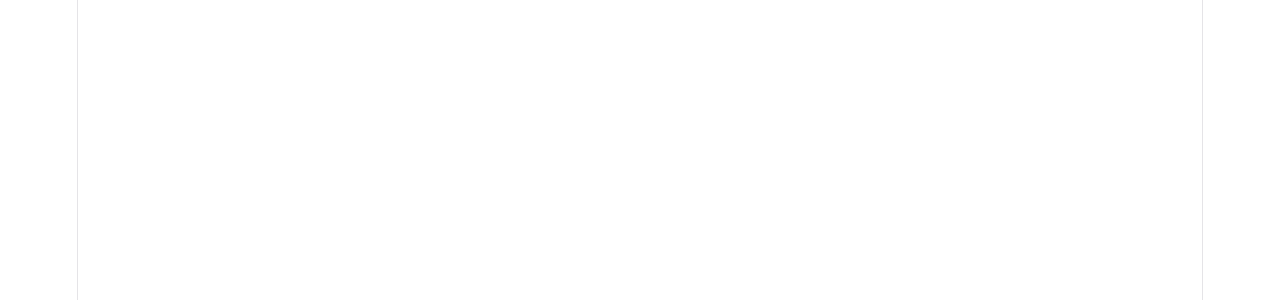
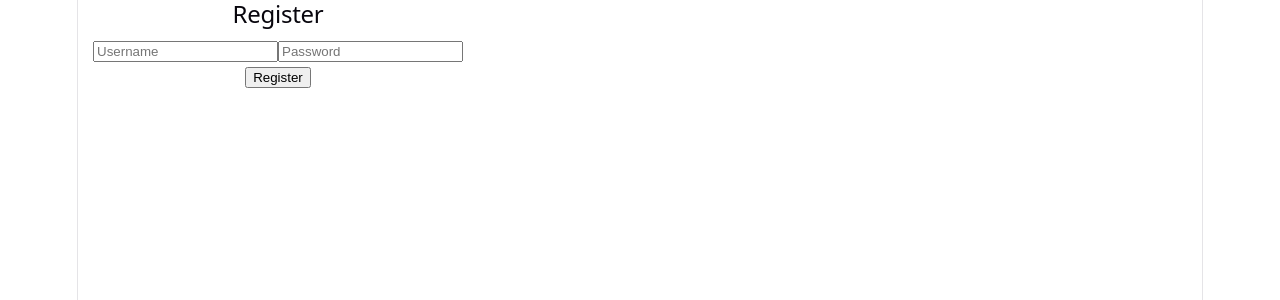
Before and after one commit to rav258/smart-city-reporting, a React (Vite) app in the folder frontend/: page /register in a window 1280 px wide. Before the commit this address had no page. Shown: the top 300 px of the page. Built offline with nearby package versions, Linux system fonts and the light colour scheme.

Commit message:
fix/updated-AppRoutes

```diff
--- a/frontend/src/routes/AppRoutes.tsx
+++ b/frontend/src/routes/AppRoutes.tsx
@@ -1,6 +1,9 @@
 import { Routes, Route } from "react-router-dom"
-import HomePage from "../pages/HomePage.tsx"
+import HomePage from "../pages/HomePage"
 import MainLayout from "../layouts/MainLayout"
+
+import LoginPage from "../pages/LoginPage"
+import RegisterPage from "../pages/RegisterPage"
 
 const AppRoutes = () => {
   return (
@@ -8,6 +11,9 @@
       <Route element={<MainLayout />}>
         <Route path="/" element={<HomePage />} />
       </Route>
+
+      <Route path="/login" element={<LoginPage />} />
+      <Route path="/register" element={<RegisterPage />} />
     </Routes>
   )
 }
```
